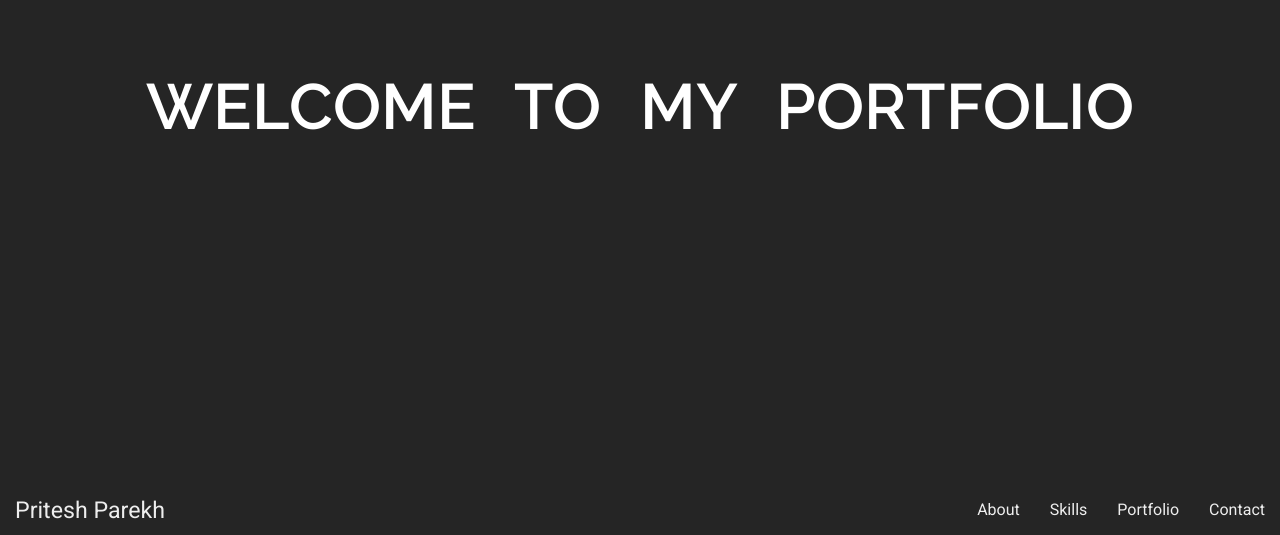
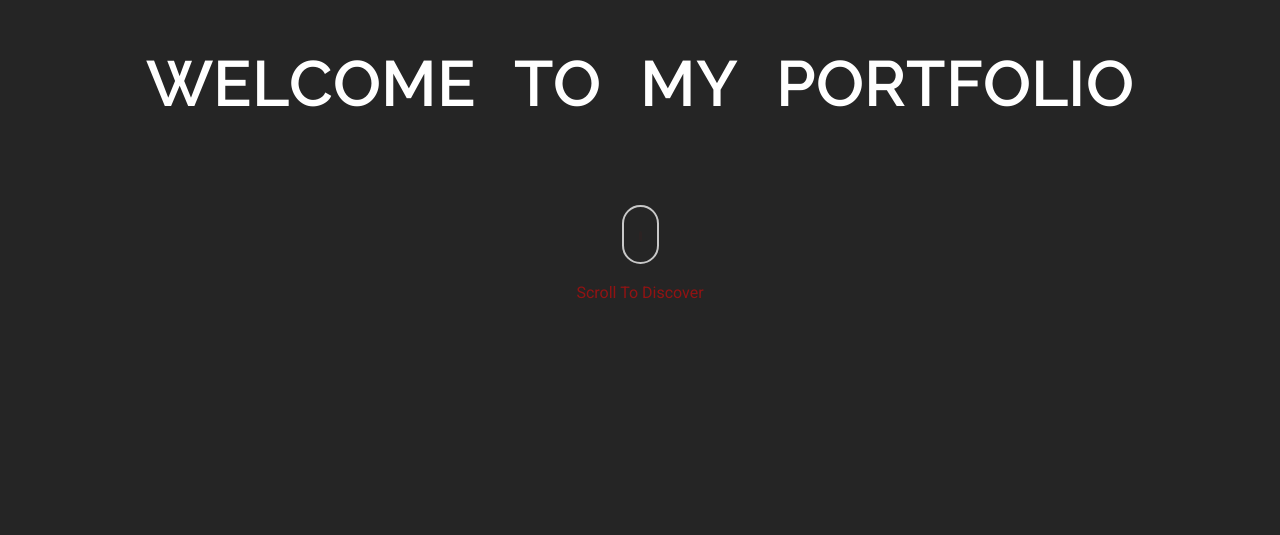
Before and after one commit to Pritesh2k/pritesh-portfolio-aws, a React (Create React App) app: page / in a window 1280 px wide. Shown: the part 265-800 px from the top of the page. Built offline with nearby package versions, Linux system fonts and the light colour scheme; no server answers.

Commit message:
Update to hero section

```diff
--- a/src/App.css
+++ b/src/App.css
@@ -23,7 +23,7 @@ body {
 }
 
 .header{
-  height: 93vh;
+  height: 100vh;
 }
 
 .header,
--- a/src/App.js
+++ b/src/App.js
@@ -102,8 +102,7 @@ function App() {
         <section className="portfolio">
           <div id="about">
             <div className="about-container-wrapper">
-              {/* <About/> */}
-              About
+              <About/>
             </div>
           </div>
         </section>
--- a/src/CSS/hero.css
+++ b/src/CSS/hero.css
@@ -2,8 +2,94 @@
 
 .hero-container{
   display: flex;
-  gap: 3vw;
+  justify-content: center;
+  align-items: center;
+  flex-direction: column;
+
+  width: 100%;
+  height: 100%;
+
+  /* background-color: aqua; */
 }
+
+.hero-main-title-container{
+    display: flex;
+    justify-content: center;
+    align-items: center;
+
+    width: 100%;
+    height: 30%;
+    gap: 3vw;
+}
+
+.scroll-downs {
+    display: flex;
+    justify-content: center;
+    align-items: center;
+    flex-direction: column;
+
+    width :20vw;
+    height: 8vw;
+    opacity: 0;
+    gap: 1rem;
+
+    text-align: center;
+    color: rgba(255, 255, 255, 0.418);
+
+    animation: fadeINMouse 1s forwards;
+    animation-delay: 2.5s;
+  }
+  .mousey {
+    width: 3px;
+    padding: 10px 15px;
+    height: 35px;
+    border: 2px solid #fff;
+    border-radius: 25px;
+    opacity: 0.75;
+    box-sizing: content-box;
+  }
+  .scroller {
+    width: 3px;
+    height: 10px;
+    border-radius: 25%;
+    background-color: #ff0000;
+    animation-name: scroll;
+    animation-duration: 2.2s;
+    animation-timing-function: cubic-bezier(.15,.41,.69,.94);
+    animation-iteration-count: infinite;
+  }
+  @keyframes scroll {
+    0% { opacity: 0; }
+    10% { transform: translateY(0); opacity: 1; }
+    100% { transform: translateY(15px); opacity: 0;}
+  }
+
+  @keyframes fadeINMouse {
+    0% {opacity: 0;}
+    100% {opacity: 1;}
+  }
+
+  .mouse-text{
+    animation: text-enter 1s forwards;
+    animation: pulse 2.2s ease-in-out infinite;
+  }
+
+  @keyframes text-enter{
+    0% {opacity: 0;}
+    100% {opacity: 1;}
+  }
+
+  @keyframes pulse{
+    0% {
+        color: rgba(255, 0, 0, 0.418);
+    }
+    50% {
+        color: rgb(255, 0, 0);
+    }
+    100% {
+        color: rgba(255, 0, 0, 0.418);
+    }
+  }
 
 .h1-text {
     color: #fff;
--- a/src/JS/Hero.js
+++ b/src/JS/Hero.js
@@ -5,6 +5,7 @@ function Hero() {
     return (
         <>
             <div className='hero-container'>
+                <div className='hero-main-title-container'>
                     <div className='h1-text'>
                         <span>W</span>
                         <span>e</span>
@@ -34,6 +35,15 @@ function Hero() {
                         <span>o</span>
                     </div>
                 </div>
+                <div className="scroll-downs">
+                    <div className="mousey">
+                        <div className="scroller"></div>
+                    </div>
+                    <div className='mouse-text'>
+                        Scroll To Discover
+                    </div>
+                </div>
+            </div>
         </>
     );
 }
```
Lines whose indentation alone changed are shown as unchanged.
